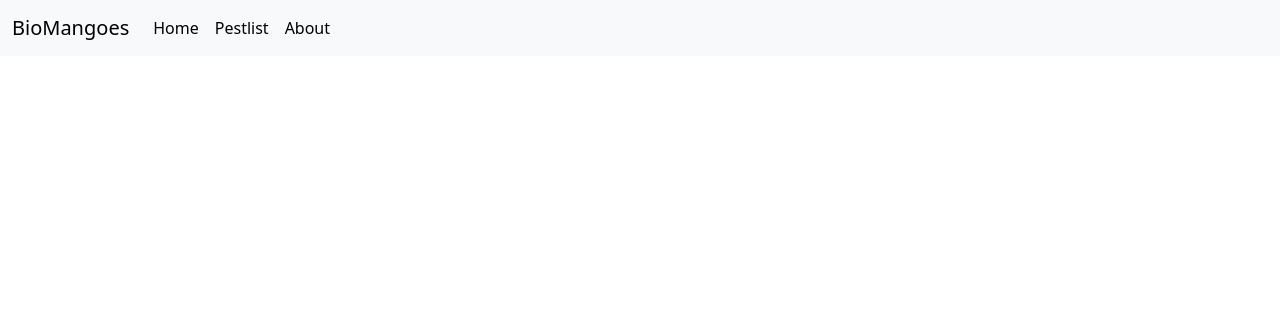
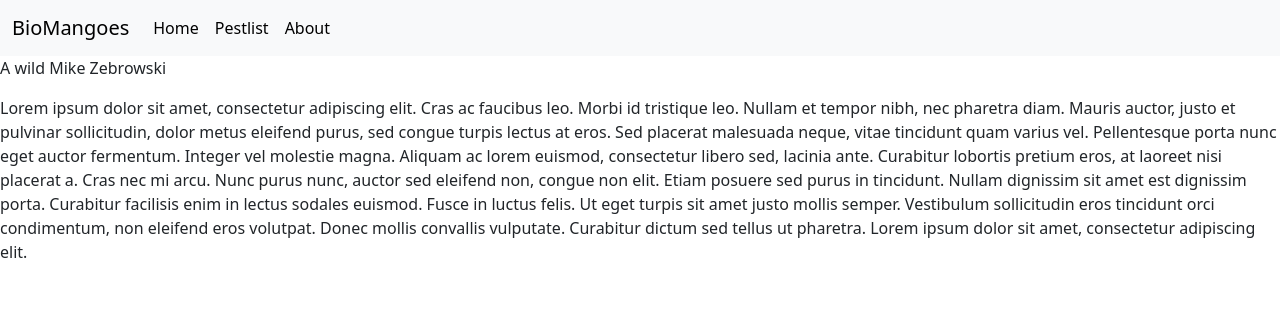
Before and after one commit to HoustonMichaelVaughn/HIT237, a Django app: a page that uses mango_pests/templates/mango_pests/project_detail.html in a window 1280 px wide. Shown: the top 316 px of the page. Run offline with Django 5.2, Linux system fonts and the light colour scheme; some libraries are stand-ins or nearby versions.

Commit message:
Implemented pest class Demonstrated a temporary example of using the pest class
Implemented slugs for URLs to avoid gross %20,%20 in URL. This will be important when we implement dynamic stuff

```diff
--- a/mango_pests/data.py
+++ b/mango_pests/data.py
@@ -1,11 +1,49 @@
+from re import sub
 # Custom Python class for pests/dieaseas
 #   Sources:
 #   https://www.w3schools.com/python/python_classes.asp
+#   https://www.w3schools.com/python/python_file_open.asp
+#   https://www.w3schools.com/django/django_slug_field.php
+#   TO-DO:
+#   Possibly implement django model of generating slugs? See above source
 
 
 class Intrusion:
+    #   I don't we are allowed to use Django models for this class so I've made manually made
+    #   a url slug generator that way it's much nicer than %20,%20, etc
     def __init__(self, cardtitle, cardtext, image, detailedinfo):
         self.cardtitle = cardtitle
         self.cardtext = cardtext
         self.image = image
         self.detailedinfo = detailedinfo
+        self.urlslug = self.slugger(cardtitle)
+
+    def dictionaryconstruct(self):
+         return{"cardtitle":self.cardtitle,
+             "cardtext":self.cardtext,
+             "image":self.image,
+             "detailedinfo": self.detailedinfo,
+             "urlslug": self.urlslug}
+
+    def slugger(self, cardtitle):
+        return sub(r'[^A-Za-z]+','-',cardtitle)
+
+
+MikeZebrowski = Intrusion(
+    'A wild Mike Zebrowski',
+    """Mike Zebrowski is a figment of my imagination.
+    It was the first royalty free image that I could find to use a temporary placeholder for images.""",
+    'images/pests/temporary-zebrowski.jpg',
+    """Lorem ipsum dolor sit amet, consectetur adipiscing elit. Cras ac faucibus leo. Morbi id tristique leo.
+    Nullam et tempor nibh, nec pharetra diam. Mauris auctor, justo et pulvinar sollicitudin, dolor metus eleifend purus,
+    sed congue turpis lectus at eros. Sed placerat malesuada neque, vitae tincidunt quam varius vel.
+    Pellentesque porta nunc eget auctor fermentum. Integer vel molestie magna.
+    Aliquam ac lorem euismod, consectetur libero sed, lacinia ante.
+    Curabitur lobortis pretium eros, at laoreet nisi placerat a. Cras nec mi arcu. Nunc purus nunc, auctor sed eleifend non,
+    congue non elit. Etiam posuere sed purus in tincidunt. Nullam dignissim sit amet est dignissim porta.
+    Curabitur facilisis enim in lectus sodales euismod. Fusce in luctus felis. Ut eget turpis sit amet justo mollis semper.
+    Vestibulum sollicitudin eros tincidunt orci condimentum, non eleifend eros volutpat. Donec mollis convallis vulputate.
+    Curabitur dictum sed tellus ut pharetra. Lorem ipsum dolor sit amet, consectetur adipiscing elit.""")
+
+
+Pestsdiseases = [MikeZebrowski]
--- a/mango_pests/templates/mango_pests/project_detail.html
+++ b/mango_pests/templates/mango_pests/project_detail.html
@@ -1 +1,7 @@
 {%extends "mango_pests/base.html"%}
+
+{%block content%}
+
+<p>{{pestdetails.cardtitle}}</p>
+<p>{{pestdetails.detailedinfo}}</p>
+{%endblock%}
--- a/mango_pests/templates/mango_pests/project_list.html
+++ b/mango_pests/templates/mango_pests/project_list.html
@@ -27,16 +27,16 @@
             <div class="card mb-2 custom-mangoborder border-3">
                 <div class="row g-0 align-items-center">
                     <div class="col-md-2">
-                        <img class="img-fluid rounded" src="{% static 'images/pests/temporary-zebrowski.jpg' %}" alt="Card image cap">
+                        <img class="img-fluid rounded" src="{% static card.image %}" alt="Card image cap">
                     </div>
                     <div class="col-md-3 align-items-center justify-content-center">
                         <div class="card-body text-center">
-                            <a class="card-title mb-0 fade-text" href="{{ card.title }}">{{ card.title }}</a>
+                            <a class="card-title mb-0 fade-text" href="{{ card.urlslug }}">{{ card.cardtitle }}</a>
                         </div>
                     </div>
                     <div class="col-md-7">
                         <div class="card-body">
-                            <p class="card-text fade-text">{{ card.text }}</p>
+                            <p class="card-text fade-text">{{ card.cardtext }}</p>
                         </div>
                     </div>
                 </div>
--- a/mango_pests/views.py
+++ b/mango_pests/views.py
@@ -1,4 +1,5 @@
 from django.shortcuts import render
+from .data import Pestsdiseases
 
 # Create your views here.
 
@@ -7,16 +8,23 @@ def home(request):
     return(render(request, 'mango_pests\home.html'))
 
 def pestlist(request):
+    #for x in range(2):
+    #    pestcards.append({
+    #    "text": "Mike Zebrowski is a figment of my imagination. It was the first royalty free image that I could find to use a temporary placeholder for images.",
+    #   "title":"A wild Mike Zebrowski"})
     pestcards = []
-    for x in range(2):
-        pestcards.append({
-        "text": "Mike Zebrowski is a figment of my imagination. It was the first royalty free image that I could find to use a temporary placeholder for images.",
-        "title":"A wild Mike Zebrowski"})
+    for pest in Pestsdiseases:
+        pestcards.append(pest.dictionaryconstruct())
     return(render(request, 'mango_pests\project_list.html', {"pestcards":pestcards}))
 
-def pestlist_about(request):
-
-    return(render(request, 'mango_pests\project_detail.html'))
+def pestlist_about(request, slugurl):
+    for pest in Pestsdiseases:
+        if(pest.urlslug == slugurl):
+            pestdetails = pest.dictionaryconstruct()
+            break
+    for pest in pestdetails:
+        print(pest)
+    return(render(request, 'mango_pests\project_detail.html', {"pestdetails":pestdetails}))
 
 def about(request):
     aboutcards = [
--- a/mango_pests_project/urls.py
+++ b/mango_pests_project/urls.py
@@ -14,6 +14,9 @@ Including another URLconf
     1. Import the include() function: from django.urls import include, path
     2. Add a URL to urlpatterns:  path('blog/', include('blog.urls'))
 """
+# Sources:
+# https://www.w3schools.com/django/django_slug_field.php
+
 from django.contrib import admin
 from django.urls import path, re_path
 from mango_pests import views
@@ -25,5 +28,5 @@ urlpatterns = [
     re_path(r'^$', views.home, name="home"),
     path('about/', views.about, name="about"),
     path('pestlist/', views.pestlist, name="pestlist"),
-    re_path(r'^pestlist/[^/]+/?$', views.pestlist_about)
+    re_path(r'^pestlist/(?P<slugurl>[a-zA-Z-]+)/?$', views.pestlist_about)
 ]
```
